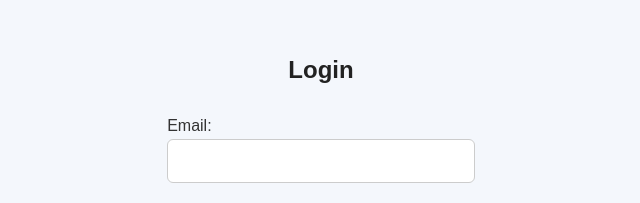
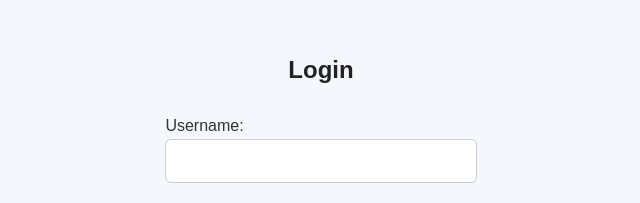
Before and after one commit to gamakgrover2002/Authentication-Node.js, a React (Vite) app in the folder frontend/: page /login in a window 1280 px wide. Shown: the part 168-371 px from the top of the page, without its empty margins (319-959 px from the left). Built offline with nearby package versions, Linux system fonts and the light colour scheme.

Commit message:
email changes with username

```diff
--- a/frontend/src/pages/LoginPage.jsx
+++ b/frontend/src/pages/LoginPage.jsx
@@ -43,7 +43,7 @@ function LoginPage() {
       <h2>Login</h2>
       <form onSubmit={handleLogin}>
         <div>
-          <label>Email:</label>
+          <label>Username:</label>
           <input
             type="text"
             value={email}
```
